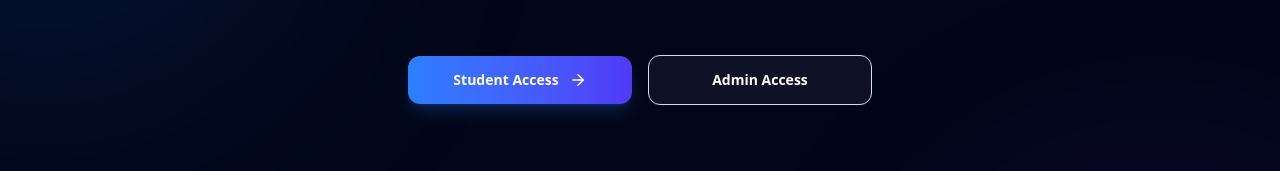
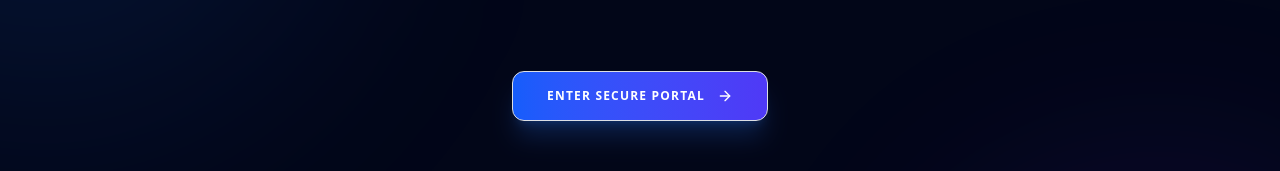
Before and after one commit to hackerhihello/interview_schedule, a Next.js app: page / in a window 1280 px wide. Shown: the part 379-550 px from the top of the page. Built offline with nearby package versions, Linux system fonts and the light colour scheme; no server answers.

Commit message:
Update landing page to use a single secure portal button

```diff
--- a/app/page.tsx
+++ b/app/page.tsx
@@ -56,20 +56,13 @@ export default async function HomePage() {
         </div>
 
         {/* CTA Buttons */}
-        <div className="flex flex-col sm:flex-row items-center justify-center gap-4 w-full sm:w-auto">
-          <Link
-            href="/sign-up"
-            className="flex items-center justify-center gap-2.5 w-full sm:w-56 py-3.5 rounded-xl bg-gradient-to-r from-blue-500 to-indigo-600 text-white font-bold text-sm shadow-lg shadow-blue-500/20 transition-all hover:shadow-blue-500/35 active:scale-98"
-          >
-            <span>Student Access</span>
-            <ArrowRight className="h-4.5 w-4.5" />
-          </Link>
-
+        <div className="flex flex-col sm:flex-row items-center justify-center gap-4 w-full sm:w-auto mt-4">
           <Link
             href="/sign-in"
-            className="flex items-center justify-center gap-2 w-full sm:w-56 py-3.5 rounded-xl border border-white/10 bg-white/5 hover:bg-white/10 text-white font-semibold text-sm transition-all active:scale-98"
+            className="group flex items-center justify-center gap-3 w-full sm:w-64 py-4 rounded-xl bg-gradient-to-r from-blue-600 to-indigo-600 text-white font-bold shadow-xl shadow-blue-500/20 border border-white/10 transition-all duration-300 hover:shadow-blue-500/40 hover:scale-105 active:scale-95"
           >
-            <span>Admin Access</span>
+            <span className="tracking-widest uppercase text-xs">Enter Secure Portal</span>
+            <ArrowRight className="h-4 w-4 transition-transform group-hover:translate-x-1" />
           </Link>
         </div>
 
```
